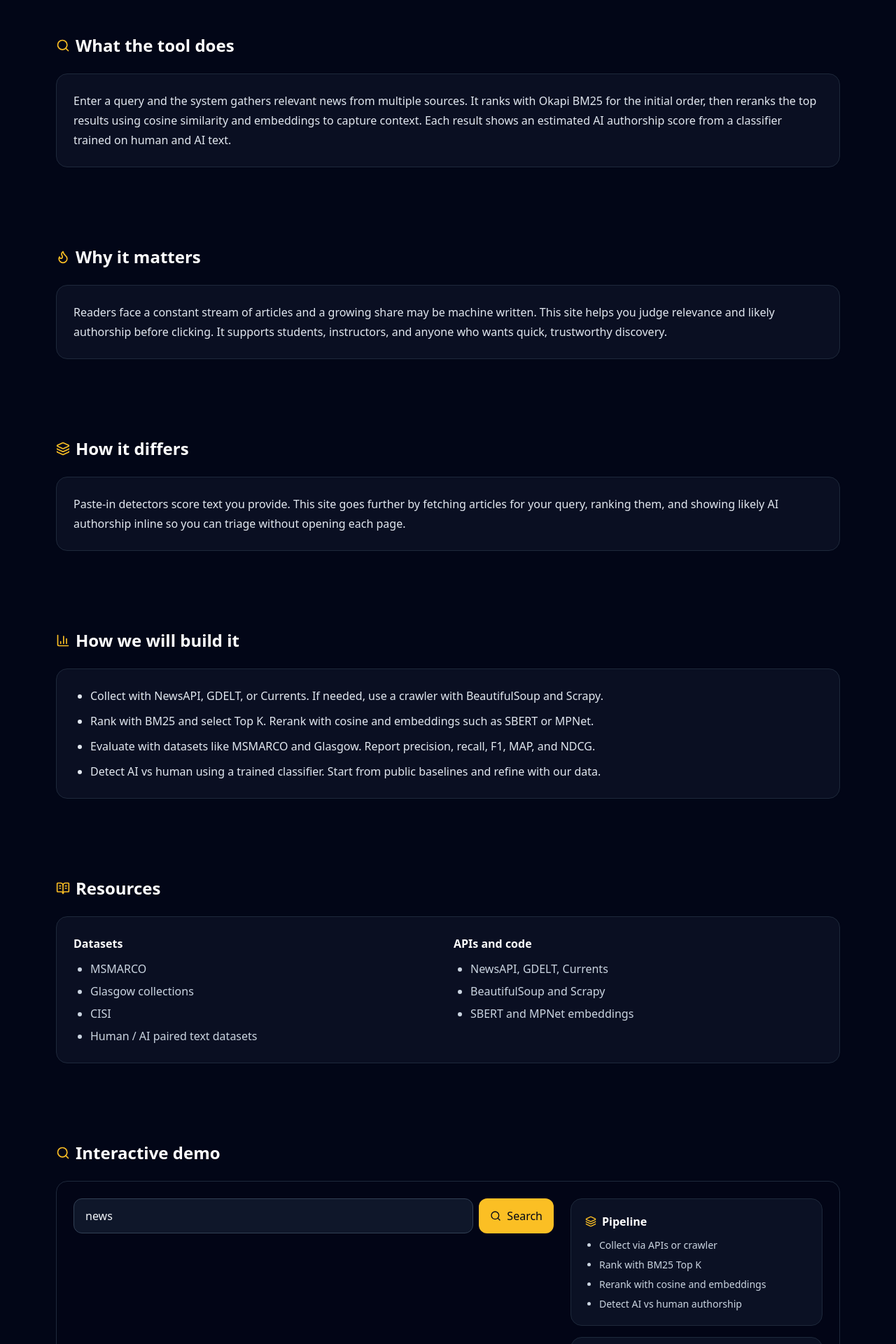
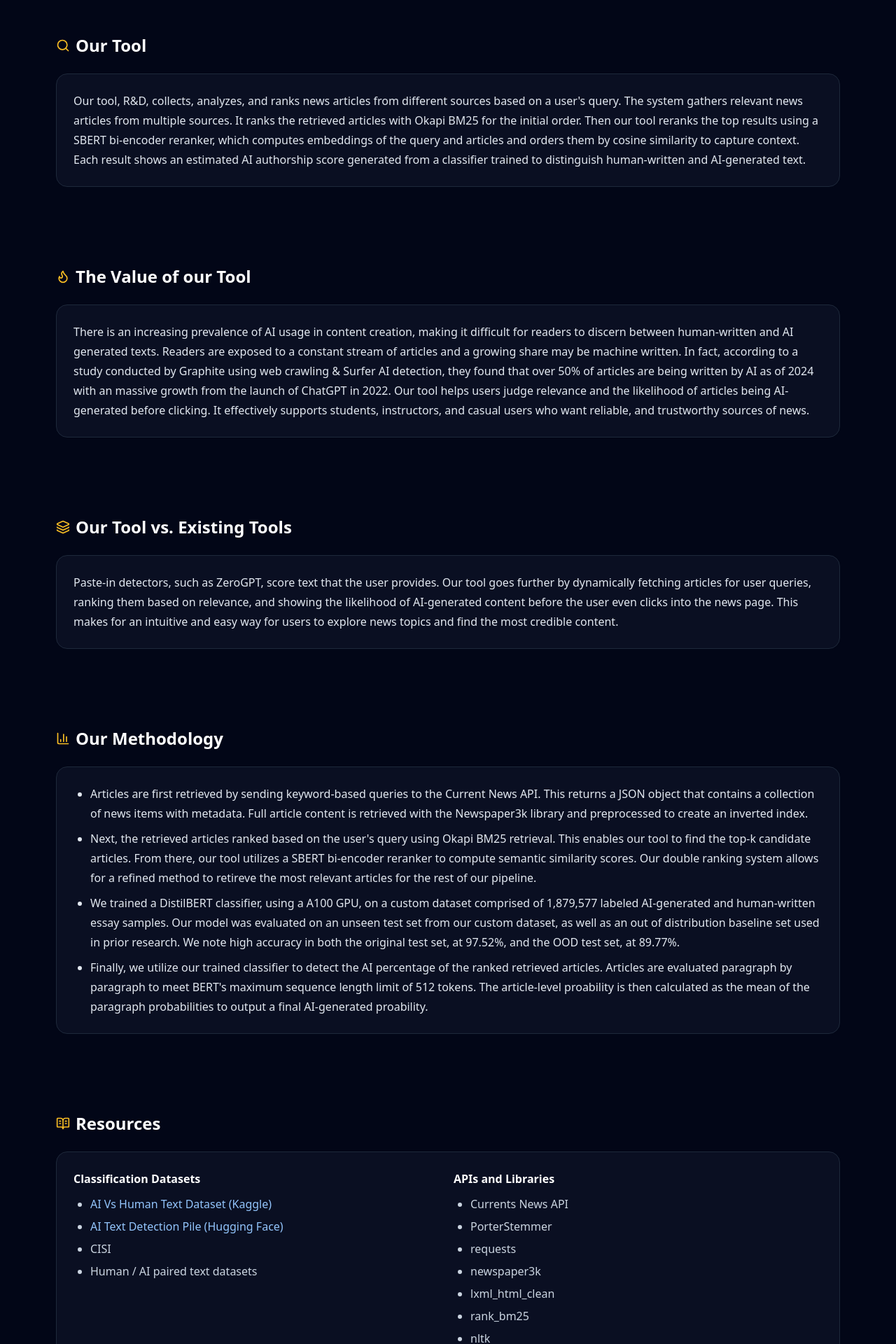
Before and after one commit to brian-jin/CS547_news_retrieval_ai_detection, a React (Vite) app: page / in a window 1280 px wide. Shown: the part 420-2340 px from the top of the page at 70% size. Built offline with nearby package versions, Linux system fonts and the light colour scheme.

Commit message:
Update App.jsx
text

```diff
--- a/src/App.jsx
+++ b/src/App.jsx
@@ -15,62 +15,62 @@ import api from "./api";
 
 // ---- Site meta ----
 const SITE = {
-  title: "R&D · News Retrieval and AI Detection",
+  title: "R&D: News Retrieval and AI Detection",
   org: "Worcester Polytechnic Institute",
-  course: "CS 548 - Information Retrieval",
+  course: "CS 547 - Information Retrieval",
   instructor: "Professor Kyumin Lee",
-  date: "October 27, 2025",
+  date: "December 11, 2025",
   authors: ["Caleb Duah", "Brian Jin", "Shikshya Shiwakoti", "Ryan Wright"],
 };
 
-// ---- Local mock results (fallback if backend fails) ----
+// ---- Local mock results ----
 const MOCK_RESULTS = [
   {
     id: "a1",
-    title: "City council passes budget after marathon session",
-    source: "Local Daily",
+    title: "Adventurers Discover Atlantis",
+    source: "WPI Tech News",
     url: "https://example.com/a1",
     publishedAt: "2025-10-26",
     bm25: 7.42,
     cosine: 0.83,
     aiScore: 0.22,
     snippet:
-      "After a ten hour debate, members approved a revised spending plan that funds schools and transit...",
+      "Geologists are baffled as Atlantis has risen in the Pacific, discovered by a group of adventurers...",
   },
   {
     id: "a2",
-    title: "New study finds coral reefs show signs of recovery",
-    source: "Science Wire",
+    title: "NASA Discovers Planet Made of Ice Cream",
+    source: "WPI Tech News",
     url: "https://example.com/a2",
     publishedAt: "2025-10-25",
     bm25: 6.31,
     cosine: 0.78,
     aiScore: 0.64,
     snippet:
-      "Researchers observed improved bleaching resistance across multiple sites over three years...",
+      "Scientists estimate that the 'Ice-3c' planet could supply Earth with ice cream for the next 15,000 years...",
   },
   {
     id: "a3",
-    title: "Quarterly earnings beat expectations for chip maker",
-    source: "Market Watcher",
+    title: "Town Elects Golden Retriever as Mayor",
+    source: "WPI Tech News",
     url: "https://example.com/a3",
     publishedAt: "2025-10-24",
     bm25: 5.88,
     cosine: 0.75,
     aiScore: 0.11,
     snippet:
-      "Revenue rose thirteen percent as demand for AI accelerators held steady through Q3...",
+      "Residents say that Mayor Woof has the besrt approval ratings in decades...",
   },
   {
     id: "a4",
-    title: "Will be replaced by the backend very soon",
-    source: "Waiting for backend",
+    title: "Potatoes are the new tomatoes",
+    source: "WPI Tech News",
     url: "https://example.com/a4",
     publishedAt: "2025-10-24",
     bm25: 5.12,
     cosine: 0.70,
     aiScore: 0.35,
-    snippet: "Demo placeholder while the real search pipeline is wired in.",
+    snippet: "New research shows that potatoes may actually be the new tomatoes...",
   },
 ];
 
@@ -263,7 +263,7 @@ function Demo() {
       setItems(fromApi.length ? fromApi : MOCK_RESULTS);
     } catch (e) {
       console.error(e);
-      setError("Backend not reachable. Showing demo results instead.");
+      setError("Backend not implemented in Github static pages. Showing dummy demo results.");
       setItems(MOCK_RESULTS);
     } finally {
       setLoading(false);
@@ -404,7 +404,7 @@ export default function App() {
             <a href="#compare" className="hover:text-white">
               Compare
             </a>
-            <a href="#build" className="hover:text-white">
+            <a href="#Method" className="hover:text-white">
               Build
             </a>
             <a href="#resources" className="hover:text-white">
@@ -466,50 +466,43 @@ export default function App() {
         </div>
       </header>
 
-      <Section id="about" title="What the tool does" icon={Search}>
+      <Section id="about" title="Our Tool" icon={Search}>
         <p>
-          Enter a query and the system gathers relevant news from multiple
-          sources. It ranks with Okapi BM25 for the initial order, then reranks
-          the top results using cosine similarity and embeddings to capture
-          context. Each result shows an estimated AI authorship score from a
-          classifier trained on human and AI text.
+          Our tool, R&D, collects, analyzes, and ranks news articles from different sources based on a user's query. The system gathers relevant news articles from multiple
+          sources. It ranks the retrieved articles with Okapi BM25 for the initial order. Then our tool reranks the top results using a SBERT bi-encoder reranker, which computes embeddings of the query and articles and orders them by cosine similarity to capture
+          context. Each result shows an estimated AI authorship score generated from a
+          classifier trained to distinguish human-written and AI-generated text.
         </p>
       </Section>
 
-      <Section id="need" title="Why it matters" icon={Flame}>
+      <Section id="need" title="The Value of our Tool" icon={Flame}>
         <p>
-          Readers face a constant stream of articles and a growing share may be
-          machine written. This site helps you judge relevance and likely
-          authorship before clicking. It supports students, instructors, and
-          anyone who wants quick, trustworthy discovery.
+          There is an increasing prevalence of AI usage in content creation, making it difficult for readers to discern between human-written and AI generated texts. Readers are exposed to a constant stream of articles and a growing share may be
+          machine written. In fact, according to a study conducted by Graphite using web crawling & Surfer AI detection, they found that over 50% of articles are being written by AI as of 2024 with an massive growth from the launch of ChatGPT in 2022. Our tool helps users judge relevance and the likelihood of articles being AI-generated before clicking. It effectively supports students, instructors, and
+          casual users who want reliable, and trustworthy sources of news.
         </p>
       </Section>
 
-      <Section id="compare" title="How it differs" icon={Layers}>
+      <Section id="compare" title="Our Tool vs. Existing Tools" icon={Layers}>
         <p>
-          Paste-in detectors score text you provide. This site goes further by
-          fetching articles for your query, ranking them, and showing likely AI
-          authorship inline so you can triage without opening each page.
+          Paste-in detectors, such as ZeroGPT, score text that the user provides. Our tool goes further by
+          dynamically fetching articles for user queries, ranking them based on relevance, and showing the likelihood of AI-generated content before the user even clicks into the news page. This makes for an intuitive and easy way for users to explore news topics and find the most credible content.
         </p>
       </Section>
 
-      <Section id="build" title="How we will build it" icon={BarChart3}>
+      <Section id="build" title="Our Methodology" icon={BarChart3}>
         <ul className="list-disc pl-6 space-y-2">
           <li>
-            Collect with NewsAPI, GDELT, or Currents. If needed, use a crawler
-            with BeautifulSoup and Scrapy.
+            Articles are first retrieved by sending keyword-based queries to the Current News API. This returns a JSON object that contains a collection of news items with metadata. Full article content is retrieved with the Newspaper3k library and preprocessed to create an inverted index.
           </li>
           <li>
-            Rank with BM25 and select Top K. Rerank with cosine and embeddings
-            such as SBERT or MPNet.
+            Next, the retrieved articles ranked based on the user's query using Okapi BM25 retrieval. This enables our tool to find the top-k candidate articles. From there, our tool utilizes a SBERT bi-encoder reranker to compute semantic similarity scores. Our double ranking system allows for a refined method to retireve the most relevant articles for the rest of our pipeline.
           </li>
           <li>
-            Evaluate with datasets like MSMARCO and Glasgow. Report precision,
-            recall, F1, MAP, and NDCG.
+            We trained a DistilBERT classifier, using a A100 GPU, on a custom dataset comprised of 1,879,577 labeled AI-generated and human-written essay samples. Our model was evaluated on an unseen test set from our custom dataset, as well as an out of distribution baseline set used in prior research. We note high accuracy in both the original test set, at 97.52%, and the OOD test set, at 89.77%.
           </li>
           <li>
-            Detect AI vs human using a trained classifier. Start from public
-            baselines and refine with our data.
+            Finally, we utilize our trained classifier to detect the AI percentage of the ranked retrieved articles. Articles are evaluated paragraph by paragraph to meet BERT's maximum sequence length limit of 512 tokens. The article-level proability is then calculated as the mean of the paragraph probabilities to output a final AI-generated proability.
           </li>
         </ul>
       </Section>
@@ -517,20 +510,47 @@ export default function App() {
       <Section id="resources" title="Resources" icon={BookOpenText}>
         <div className="grid gap-4 sm:grid-cols-2">
           <div>
-            <h4 className="font-semibold text-white mb-2">Datasets</h4>
+            <h4 className="font-semibold text-white mb-2">Classification Datasets</h4>
             <ul className="list-disc pl-6 space-y-1 text-slate-300">
-              <li>MSMARCO</li>
-              <li>Glasgow collections</li>
+              <li>
+                <a
+                href="https://www.kaggle.com/datasets/shanegerami/ai-vs-human-text"
+                target="_blank"
+                rel="noopener noreferrer"
+                className="text-blue-300 hover:underline"
+                >
+                  AI Vs Human Text Dataset (Kaggle)
+                </a>
+              </li>
+              <li>
+                <a
+                href="https://huggingface.co/datasets/artem9k/ai-text-detection-pile"
+                target="_blank"
+                rel="noopener noreferrer"
+                className="text-blue-300 hover:underline"
+                >
+                  AI Text Detection Pile (Hugging Face)
+                </a>
+              </li>
               <li>CISI</li>
               <li>Human / AI paired text datasets</li>
             </ul>
           </div>
           <div>
-            <h4 className="font-semibold text-white mb-2">APIs and code</h4>
+            <h4 className="font-semibold text-white mb-2">APIs and Libraries</h4>
             <ul className="list-disc pl-6 space-y-1 text-slate-300">
-              <li>NewsAPI, GDELT, Currents</li>
-              <li>BeautifulSoup and Scrapy</li>
-              <li>SBERT and MPNet embeddings</li>
+              <li>Currents News API</li>
+              <li>PorterStemmer</li>
+              <li>requests</li>
+              <li>newspaper3k</li>
+              <li>lxml_html_clean</li>
+              <li>rank_bm25</li>
+              <li>nltk</li>
+              <li>sentence_transformers</li>
+              <li>Torch</li>
+              <li>transformers</li>
+              <li>sklearn</li>
+              <li>Numpy, pandas</li>
             </ul>
           </div>
         </div>
@@ -541,7 +561,7 @@ export default function App() {
           <div className="mb-6 flex items-center gap-2">
             <Search className="h-5 w-5 text-amber-400" />
             <h2 className="text-2xl font-semibold text-white">
-              Interactive demo
+              Interactive Demo (Dummy Data)
             </h2>
           </div>
           <Demo />
```
